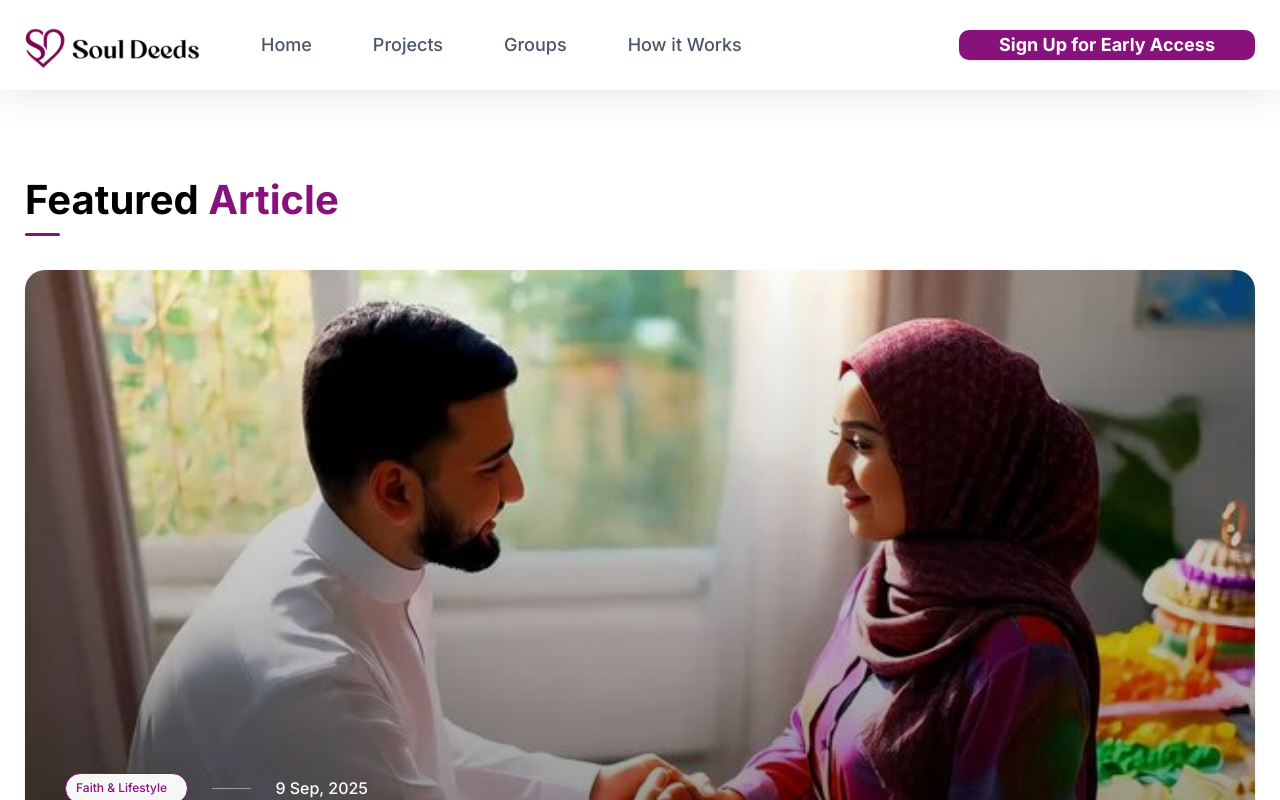
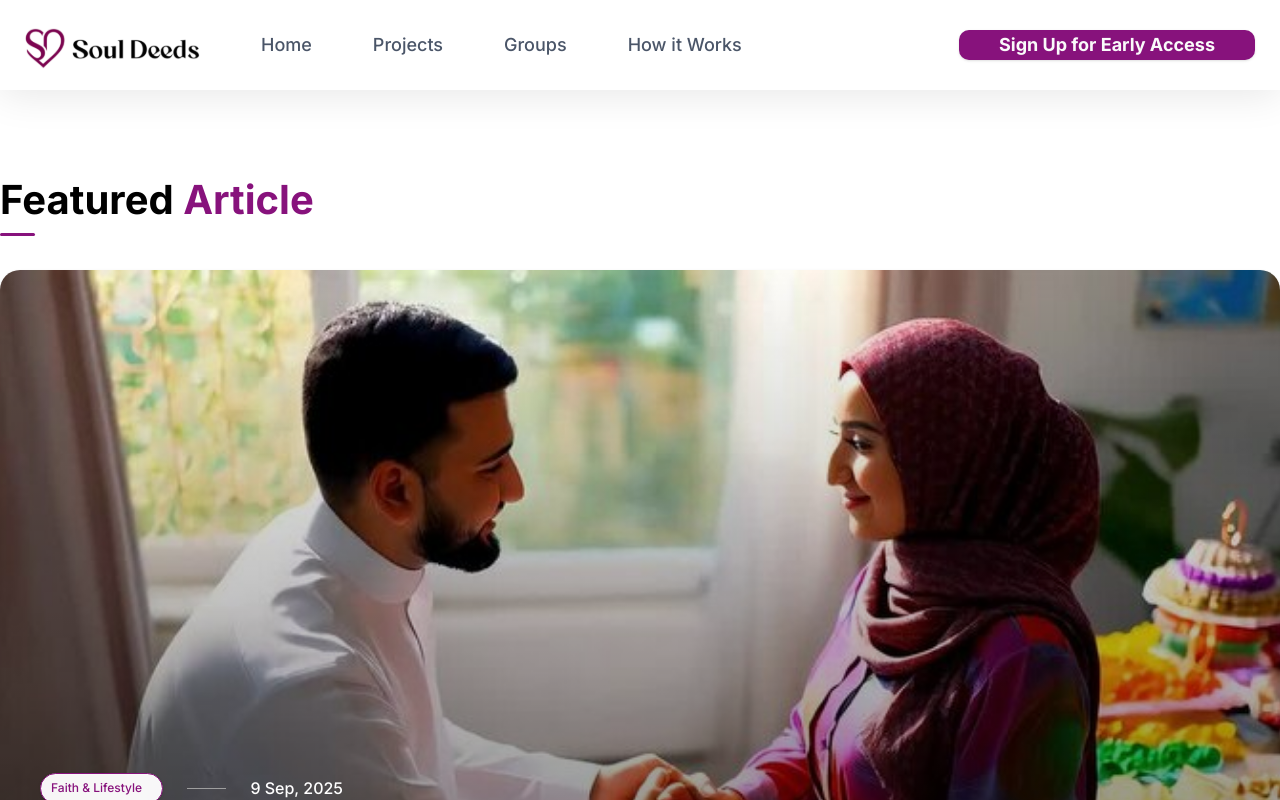
Before and after one commit to MZainDeveloper/Project-1, a React (Vite) app: page / in a window 1280 px wide. Shown: the top 800 px of the page. Built offline with nearby package versions, Linux system fonts and the light colour scheme; grey boxes are pictures that could not be loaded.

Commit message:
Remove left and right padding from main container

```diff
--- a/src/screens/SouldeedsArticle/SouldeedsArticle.tsx
+++ b/src/screens/SouldeedsArticle/SouldeedsArticle.tsx
@@ -128,7 +128,7 @@
       </header>
 
       {/* Main Content Container */}
-      <div className="max-w-[1500px] mx-auto px-[25px]">
+      <div className="max-w-[1500px] mx-auto">
         {/* Featured Article Section */}
         <section className="flex flex-col items-start gap-[5px] mt-[87px] mb-[34px]">
           <div className="relative h-[51px] [font-family:'Inter',Helvetica] font-bold text-transparent text-[40px] tracking-[0] leading-[45.6px] whitespace-nowrap">
```
